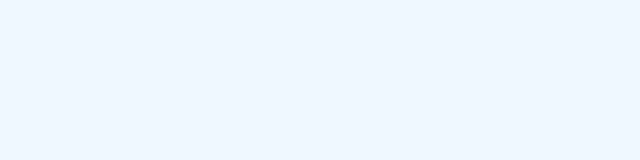
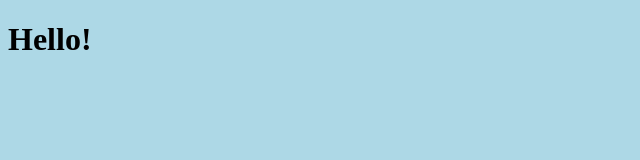
Before and after one commit to hanalanz/hanalanz.github.io, a plain HTML site: page index.html in a window 1280 px wide. Shown: the whole page, without its empty margins (0-640 px from the left). Drawn offline with Linux system fonts and the light colour scheme.

Commit message:
Update index.html

```diff
--- a/index.html
+++ b/index.html
@@ -2,8 +2,8 @@
 
   <html>
     <head>  </head>
-     <body style="background-color:#F0F8FF;">
-
+     <body style="background-color:#ADD8E6;">
+       <h1>Hello! </h1>
 
       </body>
 
```
